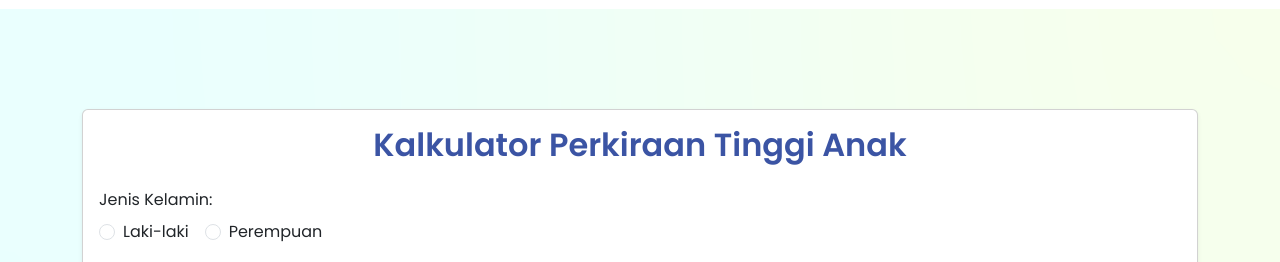
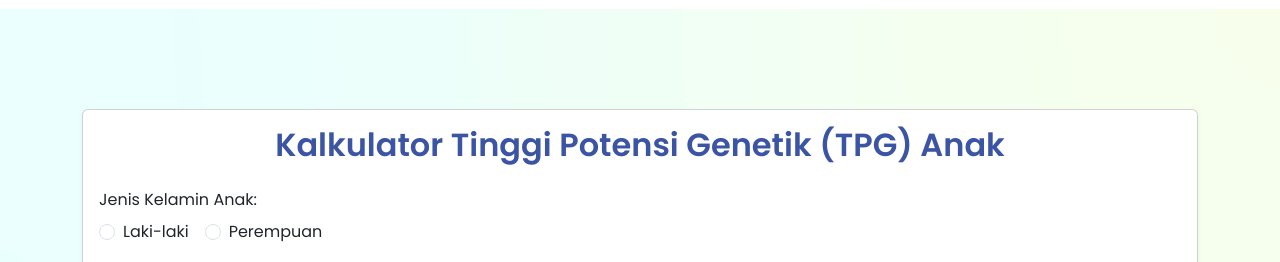
Before and after one commit to darkzaa1/ukur-tinggi-anak, a React (Vite) app: page / in a window 1280 px wide. Shown: the part 1500-1762 px from the top of the page. Built offline with nearby package versions, Linux system fonts and the light colour scheme.

Commit message:
Penambahan tpg di judul kalkulator

```diff
--- a/src/components/kalkulator.jsx
+++ b/src/components/kalkulator.jsx
@@ -48,10 +48,10 @@
               className="card-title mb-4 text-center"
               style={{ fontWeight: "600", color: "#3B54A4" }}
             >
-              Kalkulator Perkiraan Tinggi Anak
+              Kalkulator Tinggi Potensi Genetik (TPG) Anak
             </h2>
             <div className="mb-3">
-              <label className="form-label">Jenis Kelamin:</label>
+              <label className="form-label">Jenis Kelamin Anak:</label>
               <div>
                 <div className="form-check form-check-inline">
                   <input
```
